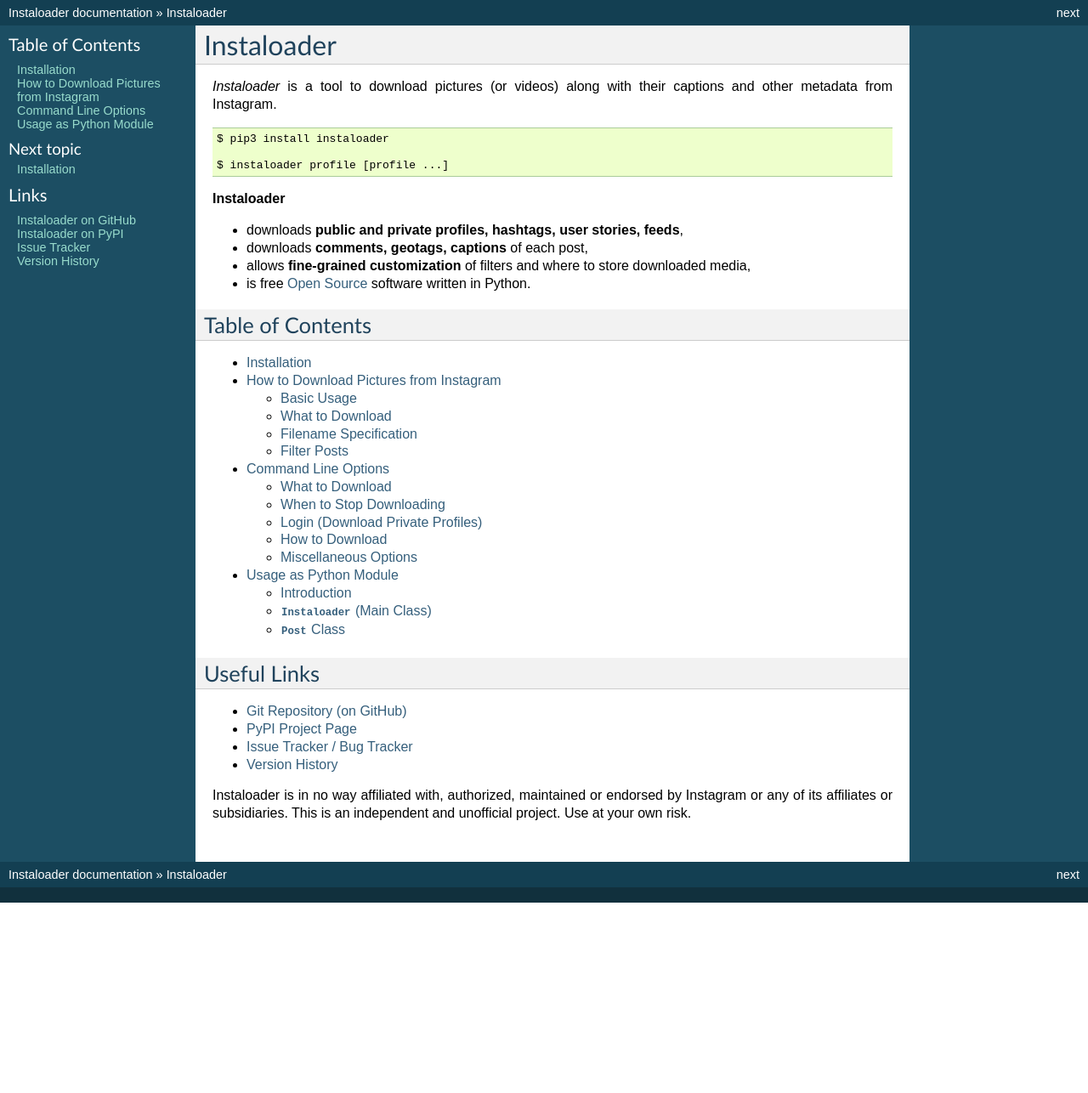
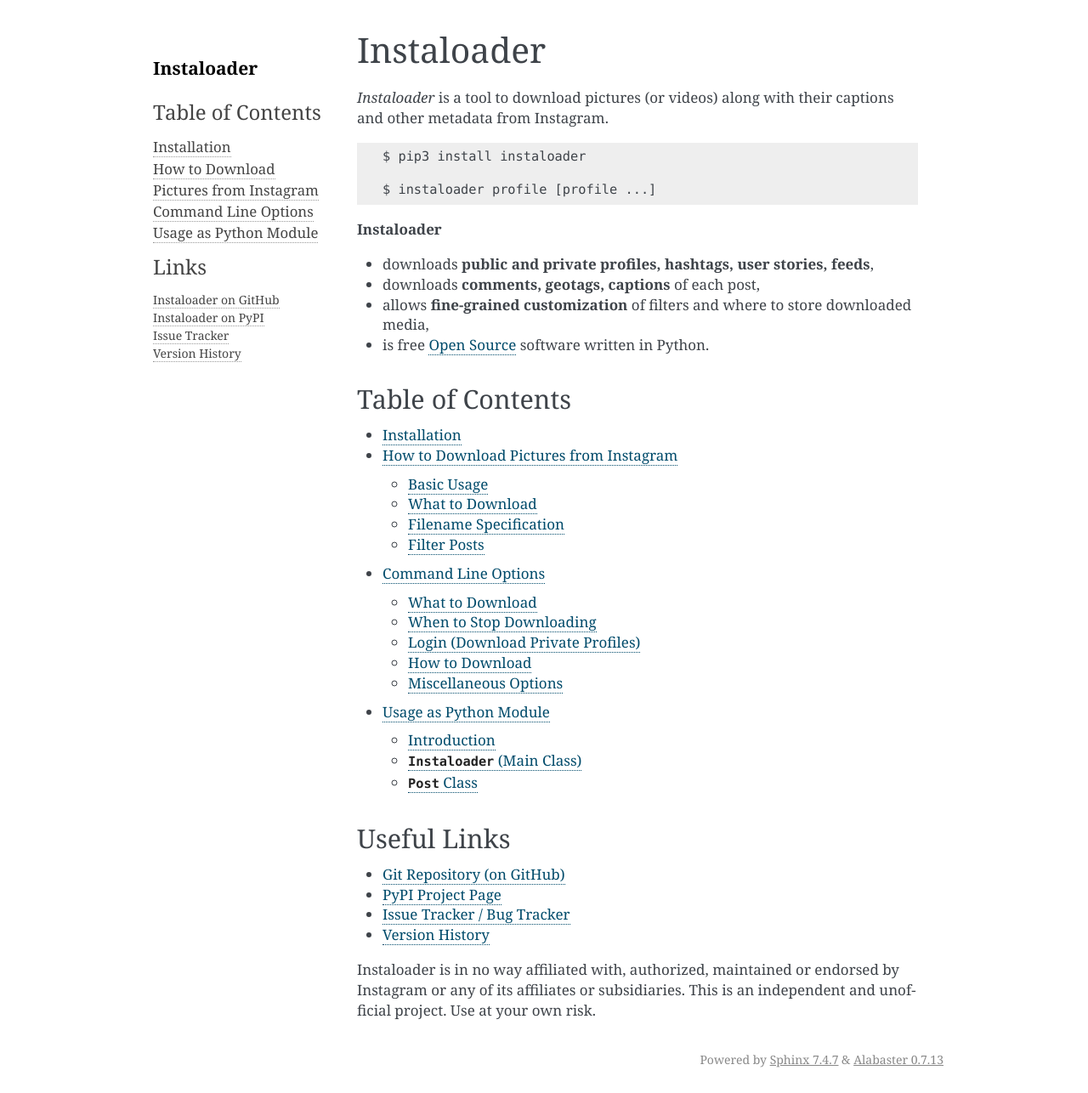
Before and after one commit to instaloader/instaloader, a Sphinx documentation site: the page built from docs/index.rst, in a window 1280 px wide. Shown: the whole page at 85% size. Built offline with Sphinx 7.4.7, drawn with Linux system fonts in a browser that asks for light colours; before the commit the page ends 1062 px from its top, so only the background shows below that.

Commit message:
Minor Sphinx theme switch
(The links sidebar was not shown on readthedocs.io)

```diff
--- /dev/null
+++ b/docs/_templates/caption.html
@@ -0,0 +1 @@
+<h2>Instaloader</h2>
--- a/docs/conf.py
+++ b/docs/conf.py
@@ -123,7 +123,7 @@ todo_include_todos = False
 # The theme to use for HTML and HTML Help pages.  See the documentation for
 # a list of builtin themes.
 #
-html_theme = 'default'
+html_theme = 'alabaster'
 
 # Theme options are theme-specific and customize the look and feel of a theme
 # further.  For a list of options available for each theme, see the
@@ -178,7 +178,7 @@ html_static_path = ['_static']
 
 # Custom sidebar templates, maps document names to template names.
 #
-html_sidebars = {'**': ["globaltoc.html", "relations.html", "links.html"] }
+html_sidebars = {'**': ["caption.html", "globaltoc.html", "relations.html", "links.html"] }
 
 # Additional templates that should be rendered to pages, maps page names to
 # template names.
```
